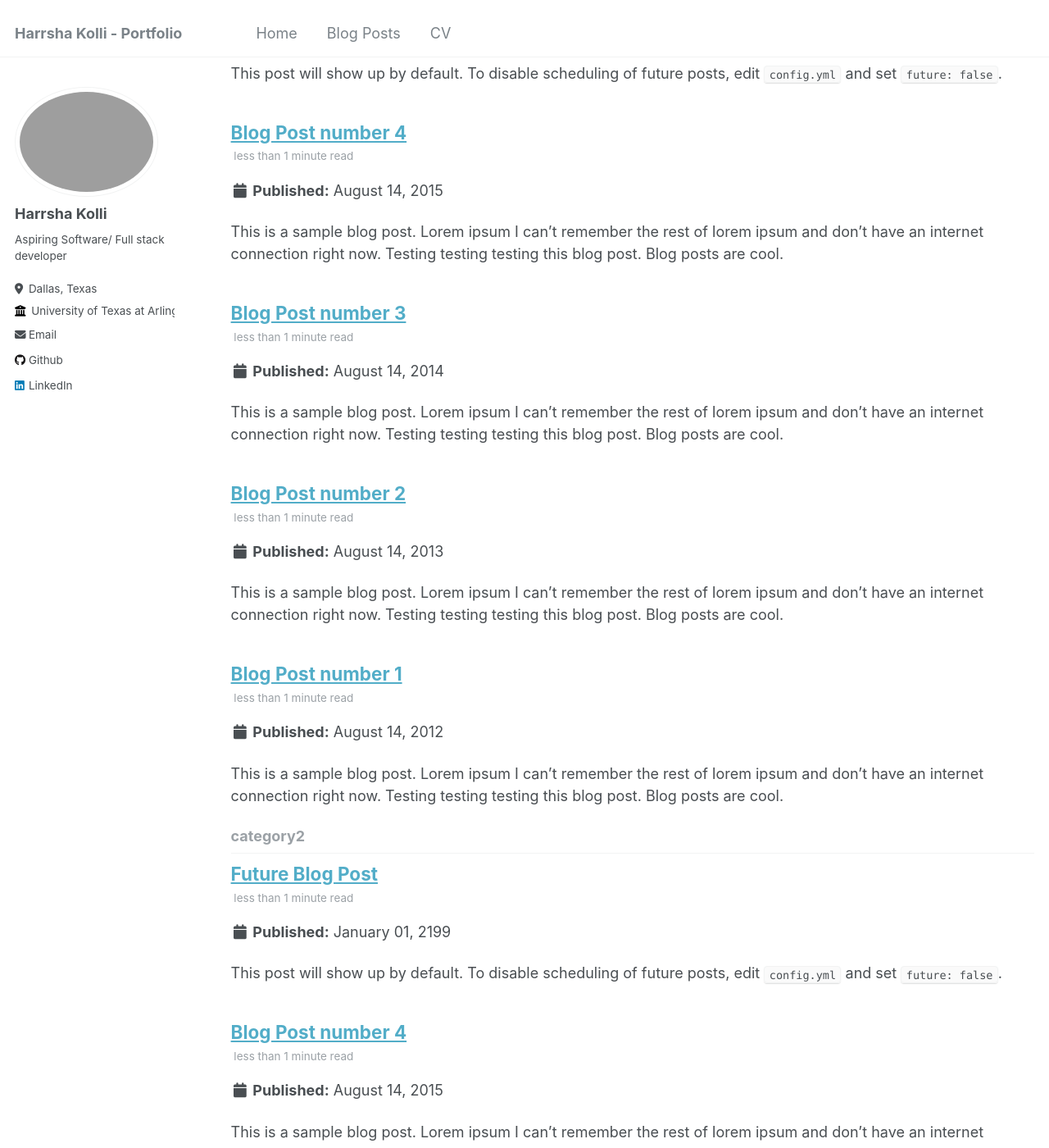
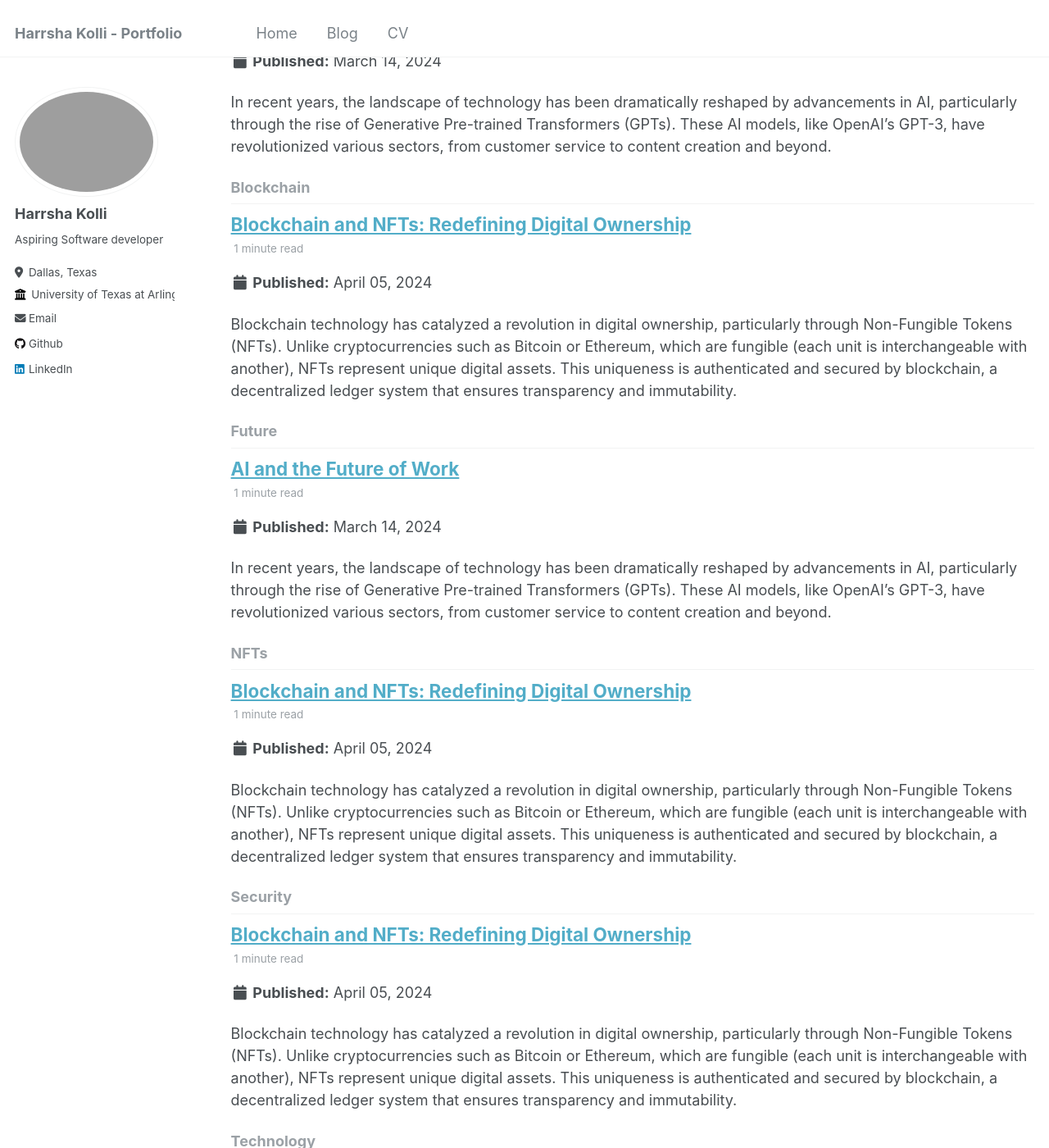
Before and after one commit to t1ppu/t1ppu.github.io, a Jekyll site: the page built from _pages/tag-archive.html, in a window 1280 px wide and 1400 px high, scrolled down 248 px. Shown: the whole window at 82% size. Built offline with Jekyll 4.4.1, drawn with Linux system fonts in a browser that asks for light colours; some of the changed text lies outside the part shown.

Commit message:
blog posts and removed footer

```diff
--- a/_config.yml
+++ b/_config.yml
@@ -24,7 +24,7 @@ author:
   avatar           : "profile.png"
   name             : "Harrsha Kolli"
   pronouns         : # example: "she/her"
-  bio              : "Aspiring Software/ Full stack developer"
+  bio              : "Aspiring Software developer"
   location         : "Dallas, Texas"
   employer         : "University of Texas at Arlington"
   uri              : # URL
@@ -78,7 +78,7 @@ author:
 teaser                   :  # filename of teaser fallback teaser image placed in /images/, .e.g. "500x300.png"
 breadcrumbs              : false # true, false (default)
 words_per_minute         : 160
-future                   : true
+future                   : false
 read_more                : "disabled" # if enabled, adds "Read more" links to excerpts
 talkmap_link             : false #change to true to add link to talkmap on talks page
 comments:
@@ -90,7 +90,7 @@ comments:
   facebook:
     appid                :
     num_posts            : # 5 (default)
-    colorscheme          : # "light" (default), "dark"
+    colorscheme          : "dark"
 staticman:
   allowedFields          : ['name', 'email', 'url', 'message']
   branch                 : "gh-pages" # "master", "gh-pages"
@@ -108,7 +108,7 @@ staticman:
       options:
         format           : "iso8601" # "iso8601" (default), "timestamp-seconds", "timestamp-milliseconds"
 atom_feed:
-  hide                   : false     # change to true to hide the RSS feed in the footer
+  hide                   : true     # change to true to hide the RSS feed in the footer
   path                   : # blank (default) uses feed.xml
 
 
--- a/_data/navigation.yml
+++ b/_data/navigation.yml
@@ -3,7 +3,7 @@ main:
   - title: "Home"
     url: /
 
-  - title: "Blog Posts"
+  - title: "Blog"
     url: /year-archive/
 
   - title: "CV"
--- a/_includes/footer.html
+++ b/_includes/footer.html
@@ -1,4 +1,4 @@
-<!-- {% include base_path %}
+{% include base_path %}
 
 {% if site.author.github or site.author.bitbucket or site.atom_feed.hide != true %}
 <div class="page__footer-follow">
@@ -19,4 +19,4 @@
 </div>
 {% endif %}
 
-<div class="page__footer-copyright">&copy; {{ site.time | date: '%Y' }} {{ site.name | default: site.title }}. {{ site.data.ui-text[site.locale].powered_by | default: "Powered by" }} <a href="http://jekyllrb.com" rel="nofollow">Jekyll</a> &amp; <a href="https://github.com/academicpages/academicpages.github.io">AcademicPages</a>, a fork of <a href="https://mademistakes.com/work/minimal-mistakes-jekyll-theme/" rel="nofollow">Minimal Mistakes</a>.</div> -->
+<div class="page__footer-copyright">&copy; {{ site.time | date: '%Y' }} {{ site.name | default: site.title }}. {{ site.data.ui-text[site.locale].powered_by | default: "Powered by" }} <a href="http://jekyllrb.com" rel="nofollow">Jekyll</a> &amp; <a href="https://github.com/academicpages/academicpages.github.io">AcademicPages</a>, a fork of <a href="https://mademistakes.com/work/minimal-mistakes-jekyll-theme/" rel="nofollow">Minimal Mistakes</a>.</div>
--- a/_posts/2012-08-14-blog-post-1.md
+++ /dev/null
@@ -1,20 +0,0 @@
----
-title: 'Blog Post number 1'
-date: 2012-08-14
-permalink: /posts/2012/08/blog-post-1/
-tags:
-  - cool posts
-  - category1
-  - category2
----
-
-This is a sample blog post. Lorem ipsum I can't remember the rest of lorem ipsum and don't have an internet connection right now. Testing testing testing this blog post. Blog posts are cool.
-
-Headings are cool
-======
-
-You can have many headings
-======
-
-Aren't headings cool?
-------
--- a/_posts/2013-08-14-blog-post-2.md
+++ /dev/null
@@ -1,20 +0,0 @@
----
-title: 'Blog Post number 2'
-date: 2013-08-14
-permalink: /posts/2013/08/blog-post-2/
-tags:
-  - cool posts
-  - category1
-  - category2
----
-
-This is a sample blog post. Lorem ipsum I can't remember the rest of lorem ipsum and don't have an internet connection right now. Testing testing testing this blog post. Blog posts are cool.
-
-Headings are cool
-======
-
-You can have many headings
-======
-
-Aren't headings cool?
-------
--- a/_posts/2014-08-14-blog-post-3.md
+++ /dev/null
@@ -1,20 +0,0 @@
----
-title: 'Blog Post number 3'
-date: 2014-08-14
-permalink: /posts/2014/08/blog-post-3/
-tags:
-  - cool posts
-  - category1
-  - category2
----
-
-This is a sample blog post. Lorem ipsum I can't remember the rest of lorem ipsum and don't have an internet connection right now. Testing testing testing this blog post. Blog posts are cool.
-
-Headings are cool
-======
-
-You can have many headings
-======
-
-Aren't headings cool?
-------
--- /dev/null
+++ b/_posts/2024-03-14-blog-post-1.md
@@ -0,0 +1,25 @@
+---
+title: 'AI and the Future of Work'
+date: 2024-03-14
+permalink: /posts/2024/01/post-1/
+tags:
+  - AI
+  - Technology
+  - Future
+---
+
+In recent years, the landscape of technology has been dramatically reshaped by advancements in AI, particularly through the rise of Generative Pre-trained Transformers (GPTs). These AI models, like OpenAI's GPT-3, have revolutionized various sectors, from customer service to content creation and beyond.
+
+The Rise of GPTs
+-------
+GPTs are at the forefront of this revolution, leveraging vast amounts of data to generate human-like text and perform a myriad of tasks with unprecedented accuracy. Their ability to understand and generate natural language has paved the way for applications previously deemed futuristic.
+
+Transformative Impact
+----------
+Industries that have embraced GPTs have witnessed significant transformations. For instance, in customer service, these models handle queries autonomously, offering instant responses that mimic human interactions. In content creation, they assist writers by generating ideas, summarizing information, and even drafting entire articles.
+
+Future Implications
+------
+Looking ahead, GPTs are poised to further integrate into our daily lives and work environments. As they continue to evolve, the boundaries of what AI can achieve are continually expanding. The future promises smarter, more intuitive applications that enhance productivity and creativity across industries.
+
+In conclusion, while we marvel at the current capabilities of GPTs, their journey is just beginning. The ongoing development of AI, exemplified by GPTs, underscores a future where human-machine collaboration reaches unprecedented levels, transforming how we live and work.
--- /dev/null
+++ b/_posts/2024-04-05-blog-post-2.md
@@ -0,0 +1,37 @@
+---
+title: 'Blockchain and NFTs: Redefining Digital Ownership'
+date: 2024-04-05
+permalink: /posts/2024/04/post-2/
+tags:
+  - Blockchain
+  - NFTs
+  - Security
+---
+
+Blockchain technology has catalyzed a revolution in digital ownership, particularly through Non-Fungible Tokens (NFTs). Unlike cryptocurrencies such as Bitcoin or Ethereum, which are fungible (each unit is interchangeable with another), NFTs represent unique digital assets. This uniqueness is authenticated and secured by blockchain, a decentralized ledger system that ensures transparency and immutability.
+
+Blockchain Basics
+-----
+Blockchain operates on a decentralized network of computers (nodes) that validate and record transactions in a secure and transparent manner. Each block of data is linked cryptographically to the previous one, forming a chain of blocks, hence the name blockchain. This technology ensures that once recorded, data cannot be altered retroactively, making it highly secure.
+
+The Rise of NFTs
+-----
+NFTs leverage blockchain's capabilities to certify the ownership and authenticity of digital assets, ranging from artwork and music to virtual real estate and digital collectibles. These tokens aren't just digital assets; they represent unique pieces of art, music, and even moments in time that hold personal value to creators and collectors alike. Each NFT carries with it a story, a journey of creation and appreciation that transcends traditional forms of ownership.
+
+Applications and Implications
+------
+NFTs have found applications across various industries:
+
+Art and Entertainment: Artists can tokenize their digital creations as NFTs, enabling them to monetize their work directly and ensure traceability of ownership.
+
+Gaming and Virtual Worlds: NFTs allow gamers to own and trade in-game assets securely, fostering vibrant economies within virtual environments.
+
+Real Estate and Licensing: NFTs can represent ownership rights in physical assets like real estate or intellectual property such as patents and trademarks.
+
+Looking Ahead
+-----
+I'm excited to see how blockchain and NFT technology will continue to evolve. The potential applications across industries—from art and entertainment to real estate and beyond—are limitless. As more people embrace the idea of digital ownership through NFTs, I believe we're witnessing the dawn of a new era where creativity and commerce converge in unprecedented ways.
+
+Conclusion
+-----
+Blockchain technology, powered by NFTs, is reshaping how we perceive and trade digital assets. As the ecosystem continues to evolve, it promises to redefine digital ownership, democratize access to creative content, and revolutionize industries beyond traditional boundaries.
```
Also changed, not shown: _posts/2015-08-14-blog-post-4.md (deleted, +0 -20 lines), _posts/2024-05-21-blog-post-3.md (added, +31 -0 lines).
